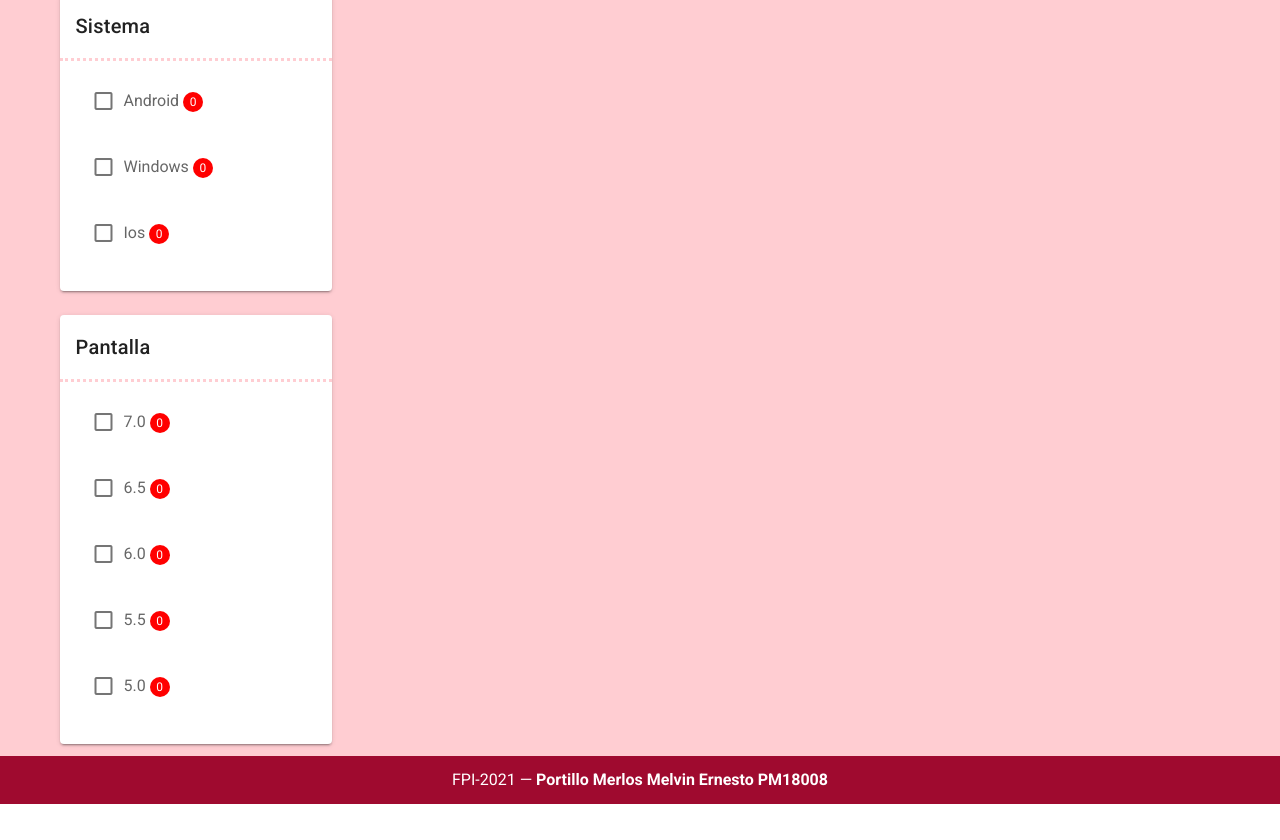
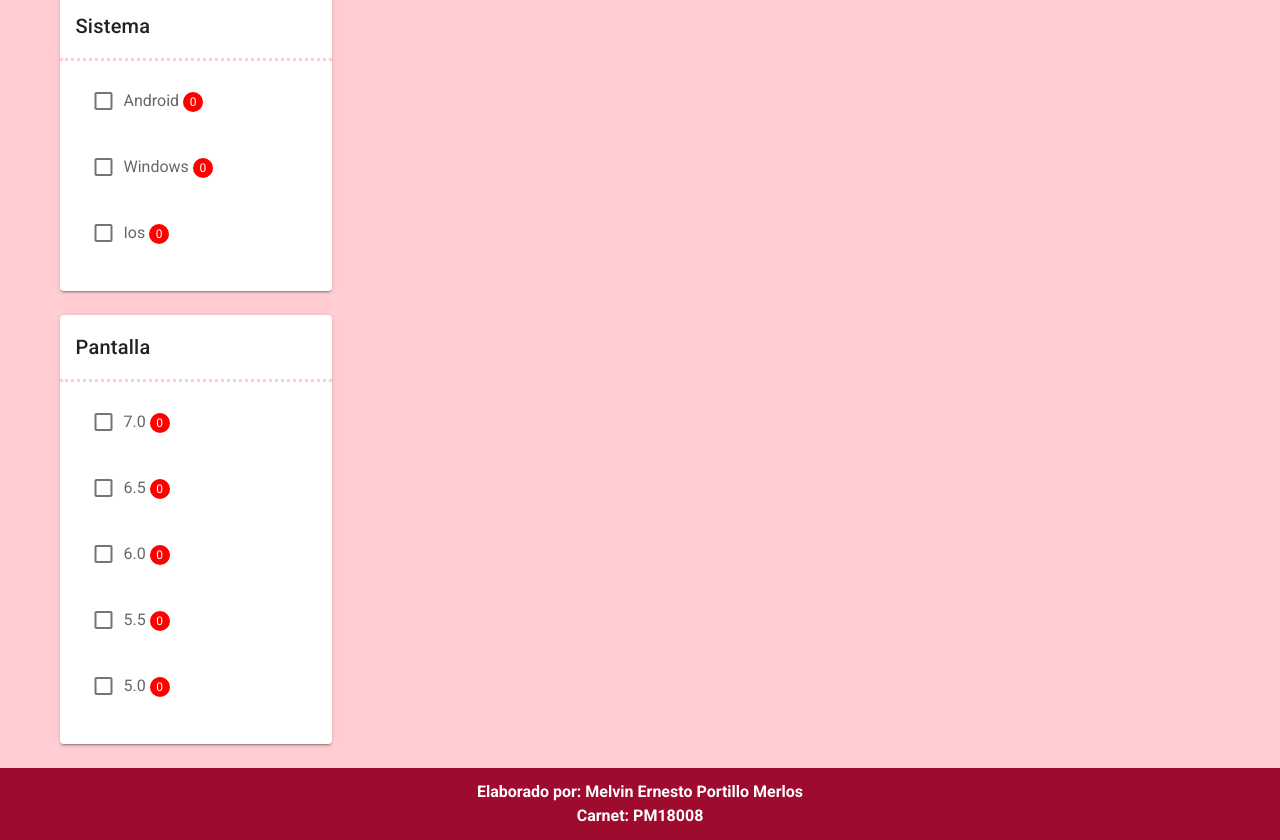
Before and after one commit to PM18008-ues/fpi2021_final, a Vue app: page / in a window 1280 px wide. Shown: the part 715-1555 px from the top of the page. Before the commit the page ends 1519 px from the top, so only its background shows below. Built offline with nearby package versions, Linux system fonts and the light colour scheme; what vuefire would draw is missing.

Commit message:
mod. del footer
se cambio el texto

```diff
--- a/src/views/Home.vue
+++ b/src/views/Home.vue
@@ -635,13 +635,15 @@
         </v-list-item>
       </v-list>
     </v-navigation-drawer>
-
-    <v-footer padless absolute color="primary">
-      <v-col class="text-center white--text" cols="12">
-        FPI-2021 —
-        <strong>Portillo Merlos Melvin Ernesto PM18008</strong>
-      </v-col>
-    </v-footer>
+    <v-row class="pt-12">
+      <v-footer padless absolute color="primary">
+        <v-col class="text-center white--text" cols="12">
+          <strong>Elaborado por: Melvin Ernesto Portillo Merlos</strong>
+          <br />
+          <strong>Carnet: PM18008</strong>
+        </v-col>
+      </v-footer>
+    </v-row>
   </v-container>
 </template>
 
```
